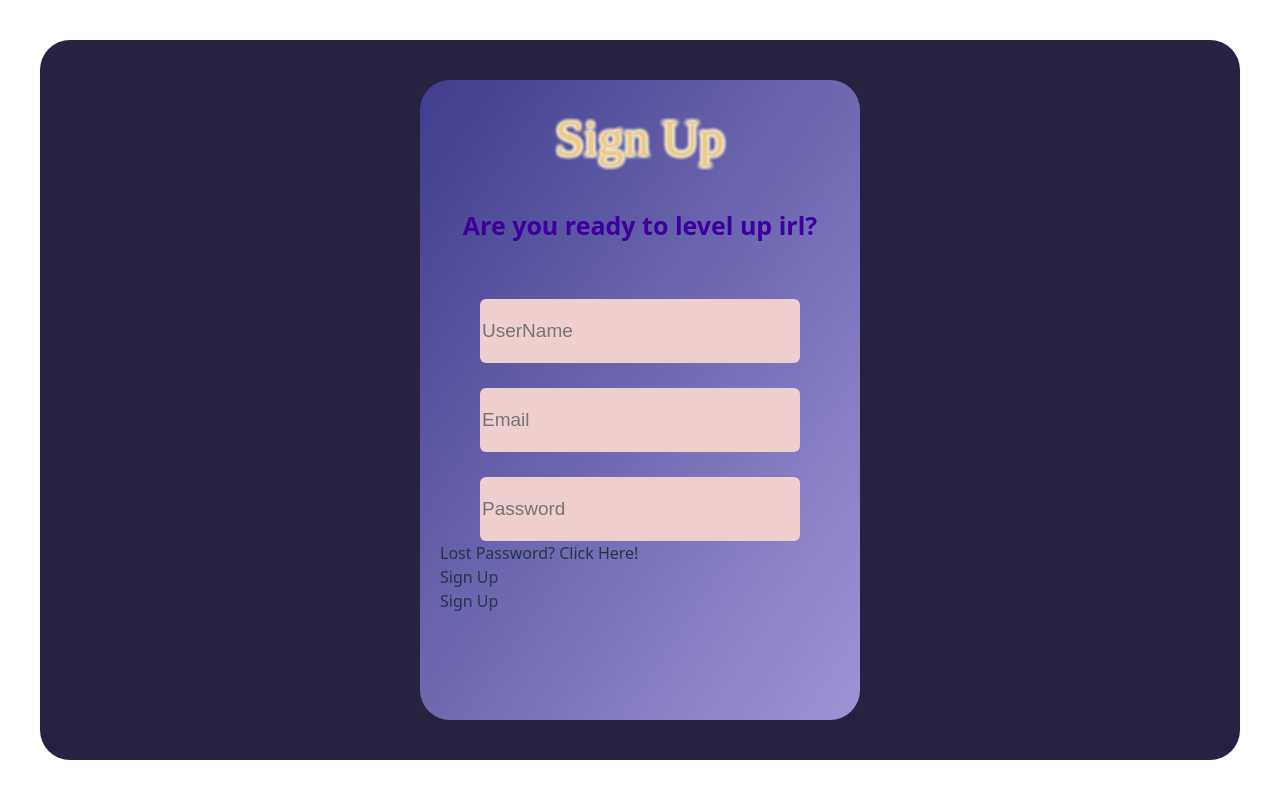
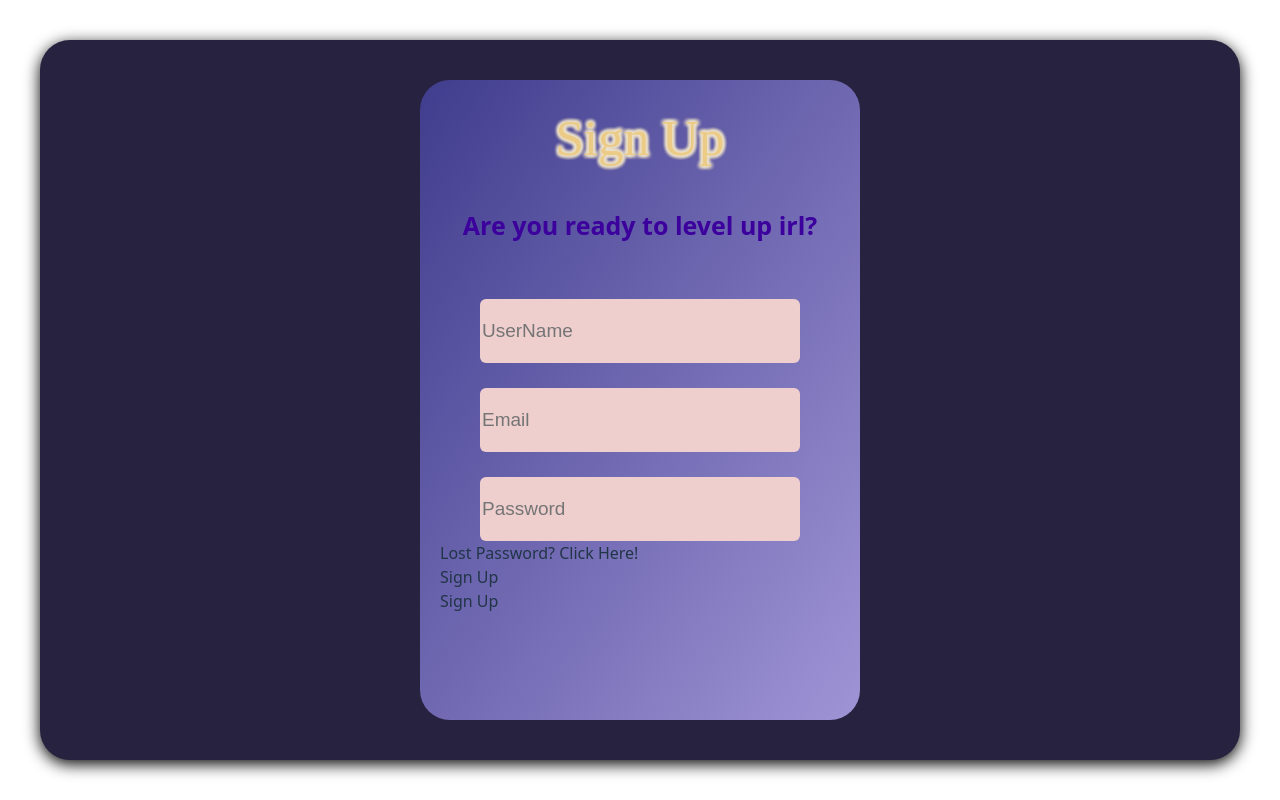
Before and after one commit to bridgettorres/Gnosity, a React (Vite) app in the folder frontend/gnosity/: page / in a window 1280 px wide. Built offline with nearby package versions, Linux system fonts and the light colour scheme; a web font is replaced by a local one.

Commit message:
added box shadow to outer dashboard background

```diff
--- a/frontend/gnosity/src/components/style/square.css
+++ b/frontend/gnosity/src/components/style/square.css
@@ -5,4 +5,5 @@
     background-color: #272240;
     border-radius: 30px;
     margin: 40px auto;
+    box-shadow: 0px 4px 16px 0px #000000;
 }
```
